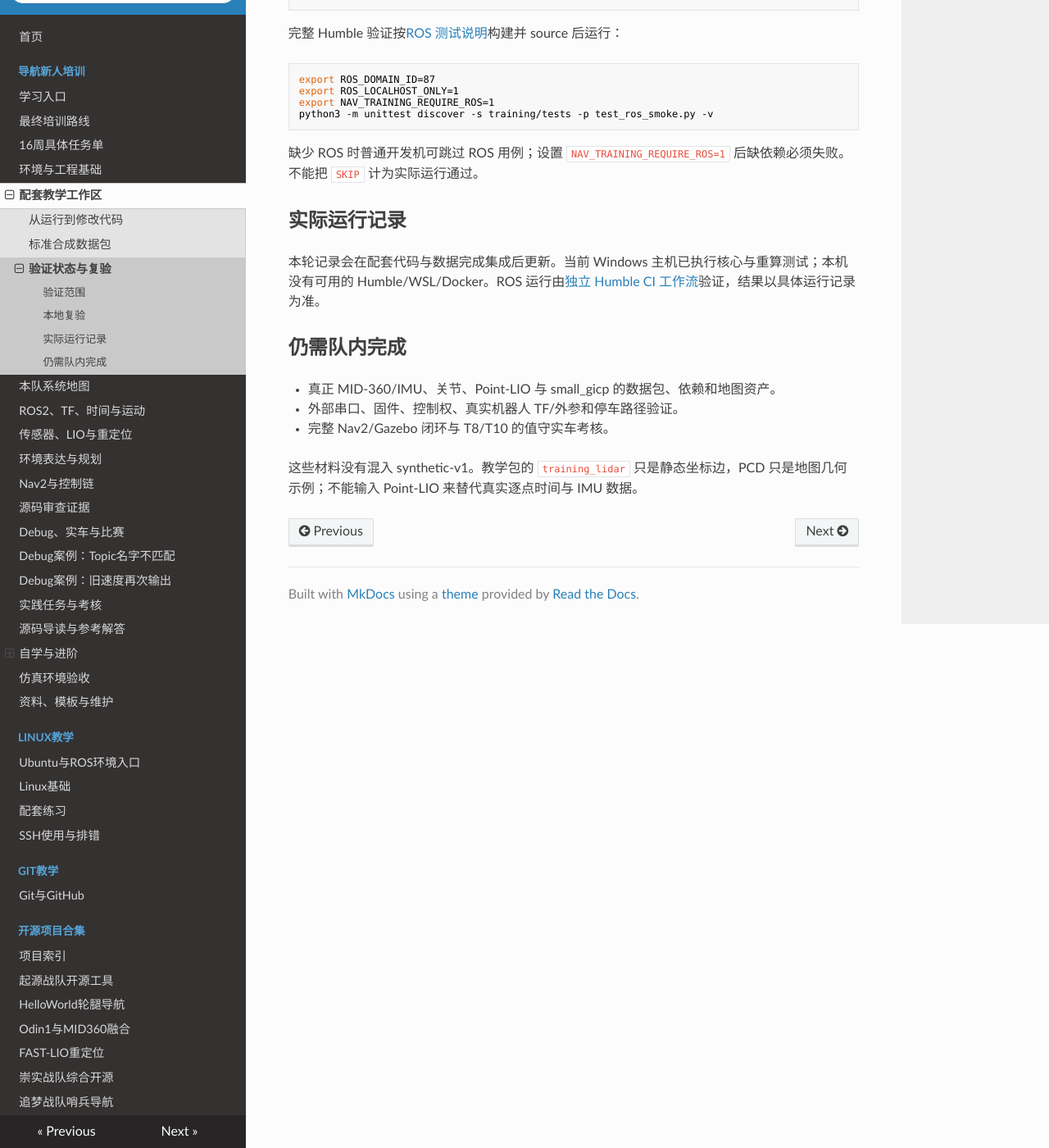
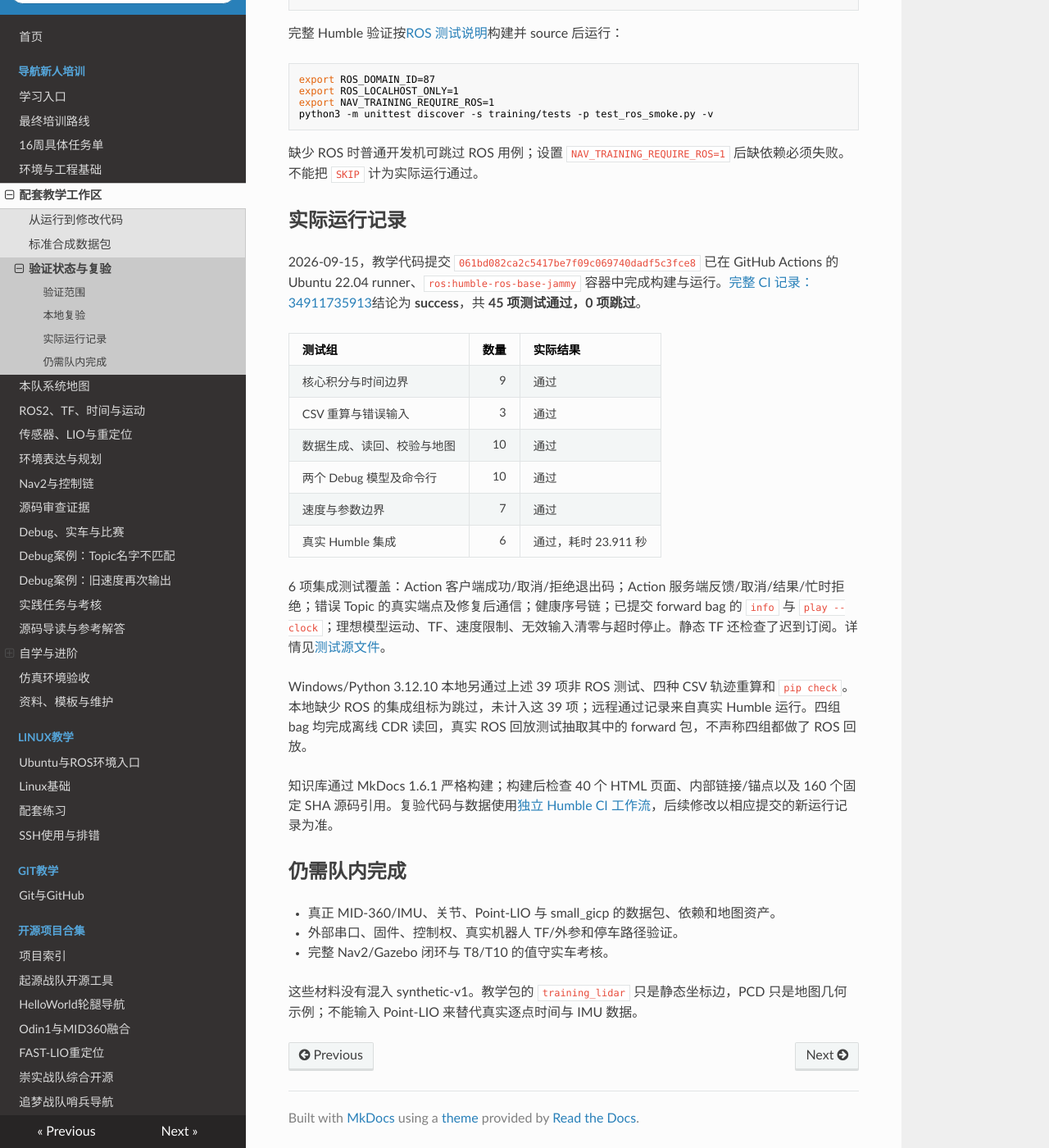
Before and after one commit to Navigator-Vision-Algorithm-Team/knowledge-base, an MkDocs documentation site: the page built from docs/navigation/training/validation.md, in a window 1280 px wide and 1400 px high, scrolled down 789 px. Shown: the whole window at 82% size. Built offline with MkDocs 1.6.1, drawn with Linux system fonts in a browser that asks for light colours; nearby versions of some CDN libraries.

Commit message:
Document verified Humble results and complete teaching setup steps

```diff
--- a/docs/navigation/training/validation.md
+++ b/docs/navigation/training/validation.md
@@ -38,7 +38,22 @@ python3 -m unittest discover -s training/tests -p test_ros_smoke.py -v
 
 ## 实际运行记录
 
-本轮记录会在配套代码与数据完成集成后更新。当前 Windows 主机已执行核心与重算测试；本机没有可用的 Humble/WSL/Docker。ROS 运行由[独立 Humble CI 工作流][workflow]验证，结果以具体运行记录为准。
+2026-09-15，教学代码提交 `061bd082ca2c5417be7f09c069740dadf5c3fce8` 已在 GitHub Actions 的 Ubuntu 22.04 runner、`ros:humble-ros-base-jammy` 容器中完成构建与运行。[完整 CI 记录：34911735913](https://github.com/lkigai486/knowledge-base/actions/runs/34911735913)结论为 **success**，共 **45 项测试通过，0 项跳过**。
+
+| 测试组 | 数量 | 实际结果 |
+|---|---:|---|
+| 核心积分与时间边界 | 9 | 通过 |
+| CSV 重算与错误输入 | 3 | 通过 |
+| 数据生成、读回、校验与地图 | 10 | 通过 |
+| 两个 Debug 模型及命令行 | 10 | 通过 |
+| 速度与参数边界 | 7 | 通过 |
+| 真实 Humble 集成 | 6 | 通过，耗时 23.911 秒 |
+
+6 项集成测试覆盖：Action 客户端成功/取消/拒绝退出码；Action 服务端反馈/取消/结果/忙时拒绝；错误 Topic 的真实端点及修复后通信；健康序号链；已提交 forward bag 的 `info` 与 `play --clock`；理想模型运动、TF、速度限制、无效输入清零与超时停止。静态 TF 还检查了迟到订阅。详情见[测试源文件](https://github.com/lkigai486/knowledge-base/blob/061bd082ca2c5417be7f09c069740dadf5c3fce8/training/tests/test_ros_smoke.py)。
+
+Windows/Python 3.12.10 本地另通过上述 39 项非 ROS 测试、四种 CSV 轨迹重算和 `pip check`。本地缺少 ROS 的集成组标为跳过，未计入这 39 项；远程通过记录来自真实 Humble 运行。四组 bag 均完成离线 CDR 读回，真实 ROS 回放测试抽取其中的 forward 包，不声称四组都做了 ROS 回放。
+
+知识库通过 MkDocs 1.6.1 严格构建；构建后检查 40 个 HTML 页面、内部链接/锚点以及 160 个固定 SHA 源码引用。复验代码与数据使用[独立 Humble CI 工作流][workflow]，后续修改以相应提交的新运行记录为准。
 
 ## 仍需队内完成
 
```
Also changed, not shown: docs/navigation/debug-real/case-topic-mismatch.md (+4 -4 lines), docs/navigation/training/workspace.md (+11 -2 lines).
